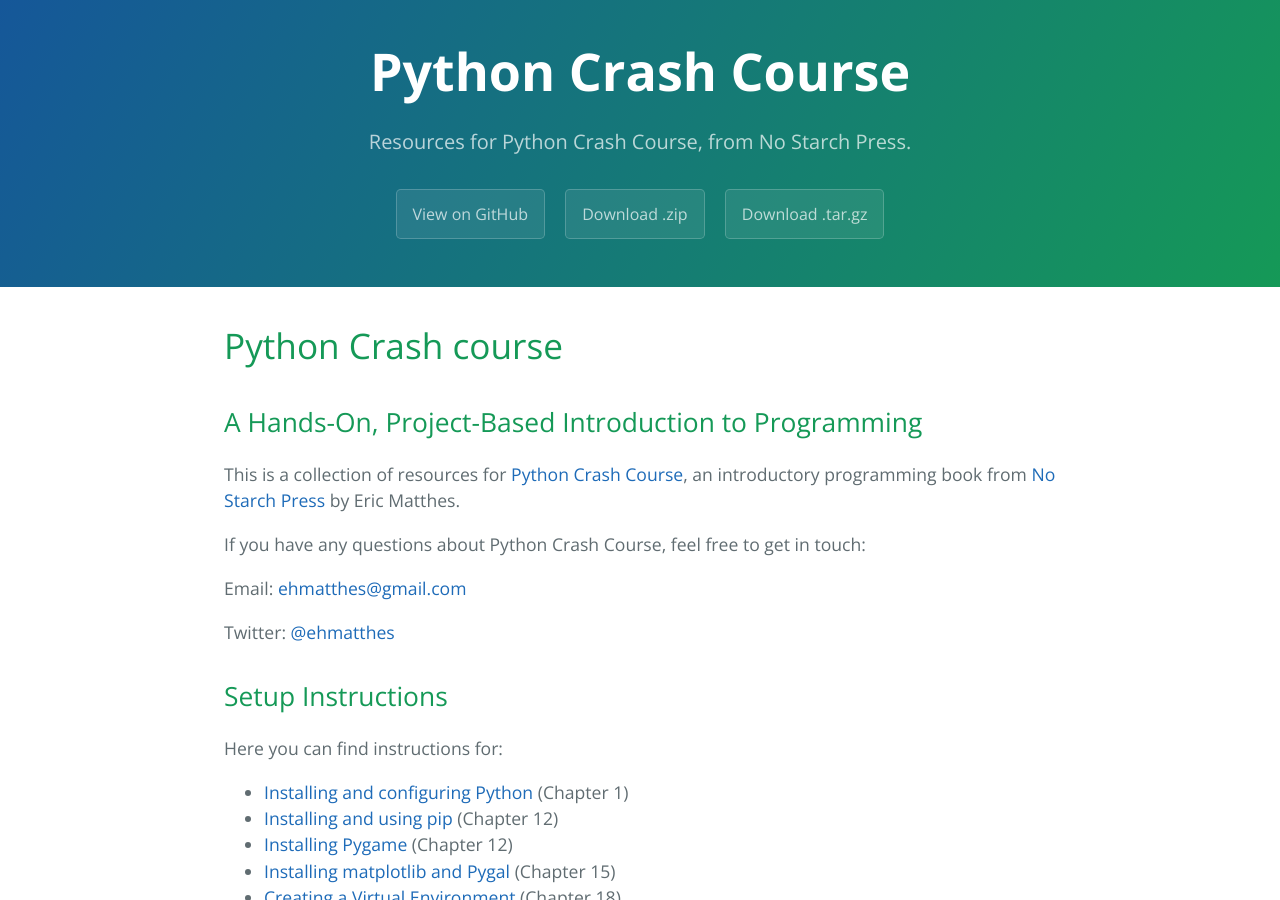
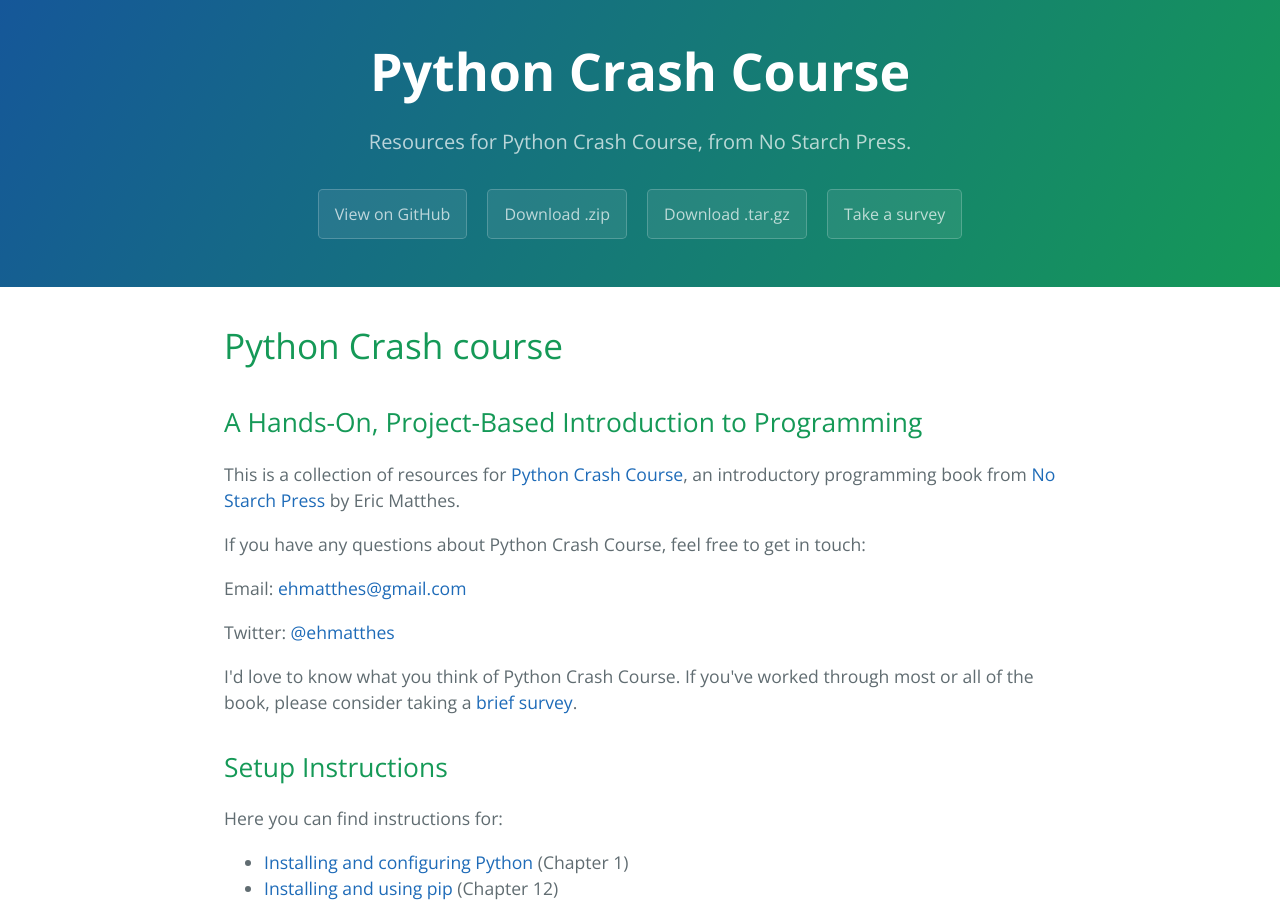
Before and after one commit to ehmatthes/pcc, a Jekyll site: the page built from index.html, in a window 1280 px wide and 900 px high. Built offline with Jekyll 4.4.1, drawn with Linux system fonts in a browser that asks for light colours.

Commit message:
Added links to survey.

```diff
--- a/_layouts/home_page.html
+++ b/_layouts/home_page.html
@@ -24,10 +24,13 @@
   <body>
     <section class="page-header page-header-home">
       <h1 class="project-name">Python Crash Course</h1>
-      <h2 class="project-tagline">Resources for <a href="http://nostarchpress.com/pythoncrashcourse" class="link-no-style">Python Crash Course</a>, from <a href="http://nostarchpress.com" class="link-no-style">No Starch Press</a>.</h2>
+      <h2 class="project-tagline">
+        Resources for <a href="http://nostarchpress.com/pythoncrashcourse" class="link-no-style">Python Crash Course</a>, from <a href="http://nostarchpress.com" class="link-no-style">No Starch Press</a>.
+      </h2>
       <a href="https://github.com/ehmatthes/pcc" class="btn">View on GitHub</a>
       <a href="https://github.com/ehmatthes/pcc/zipball/master" class="btn">Download .zip</a>
       <a href="https://github.com/ehmatthes/pcc/tarball/master" class="btn">Download .tar.gz</a>
+      <a href="https://docs.google.com/forms/d/e/1FAIpQLSez7B3mKB9hmOKoiE7LS5ZmpaWME_KNOiLsznH4zb0UtSoxsA/viewform?usp=sf_link" class="btn">Take a survey</a>
     </section>
 
     <section class="main-content">
--- a/index.html
+++ b/index.html
@@ -12,6 +12,8 @@
 <p>Email: <a href="mailto:ehmatthes@gmail.com">ehmatthes@gmail.com</a></p>
 
 <p>Twitter: <a href="http://twitter.com/ehmatthes/">@ehmatthes</a></p>
+
+<p>I'd love to know what you think of Python Crash Course. If you've worked through most or all of the book, please consider taking a <a href="https://docs.google.com/forms/d/e/1FAIpQLSez7B3mKB9hmOKoiE7LS5ZmpaWME_KNOiLsznH4zb0UtSoxsA/viewform?usp=sf_link">brief survey</a>.</p>
 
 <h2>
 <a id="setup-instructions" class="anchor" href="#setup-instructions" aria-hidden="true"><span aria-hidden="true" class="octicon octicon-link"></span></a><a href="setup_instructions"></a>Setup Instructions</h2>
```
